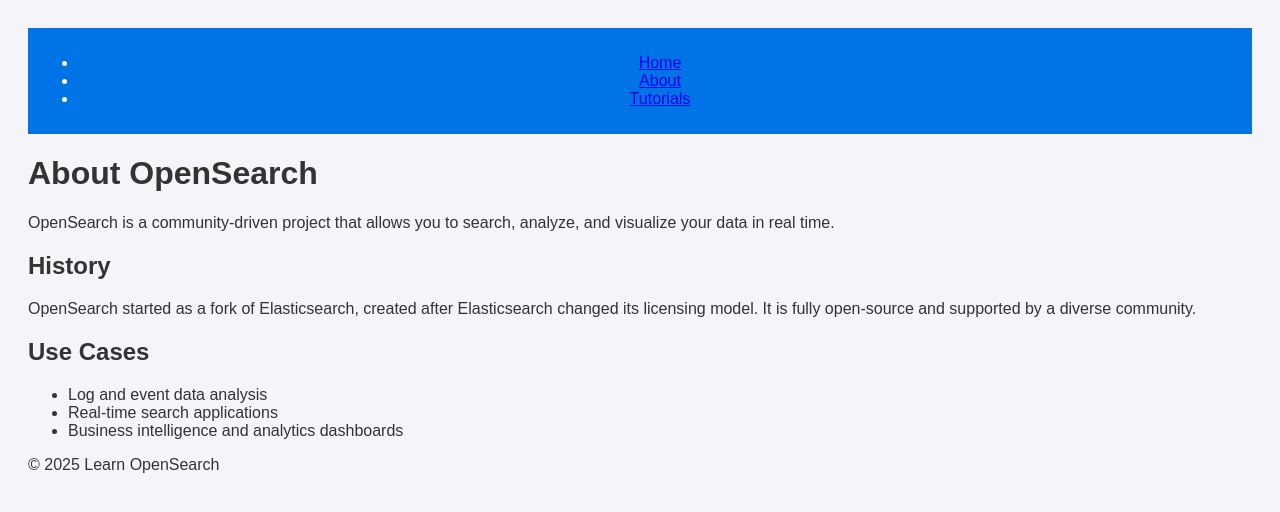
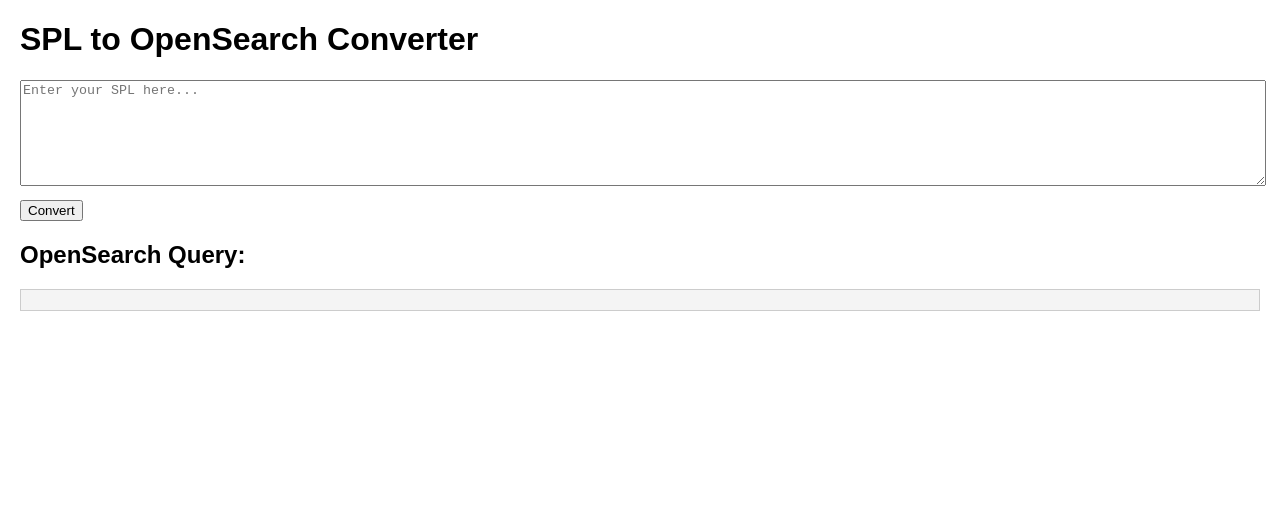
Before and after one commit to tarunmalhtora/Alertconverter, a plain HTML site: page home.html in a window 1280 px wide. Drawn offline with Linux system fonts and the light colour scheme.

Commit message:
Update home.html

```diff
--- a/home.html
+++ b/home.html
@@ -3,33 +3,33 @@
 <head>
     <meta charset="UTF-8">
     <meta name="viewport" content="width=device-width, initial-scale=1.0">
-    <title>About OpenSearch</title>
-    <link rel="stylesheet" href="styles.css">
+    <title>SPL to OpenSearch Converter</title>
+    <style>
+        body { font-family: Arial, sans-serif; margin: 20px; }
+        textarea { width: 100%; height: 100px; }
+        button { margin-top: 10px; }
+        pre { background: #f4f4f4; padding: 10px; border: 1px solid #ccc; }
+    </style>
 </head>
 <body>
-    <header>
-        <nav>
-            <ul>
-                <li><a href="index.html">Home</a></li>
-                <li><a href="about.html">About</a></li>
-                <li><a href="tutorials.html">Tutorials</a></li>
-            </ul>
-        </nav>
-    </header>
-    <main>
-        <h1>About OpenSearch</h1>
-        <p>OpenSearch is a community-driven project that allows you to search, analyze, and visualize your data in real time.</p>
-        <h2>History</h2>
-        <p>OpenSearch started as a fork of Elasticsearch, created after Elasticsearch changed its licensing model. It is fully open-source and supported by a diverse community.</p>
-        <h2>Use Cases</h2>
-        <ul>
-            <li>Log and event data analysis</li>
-            <li>Real-time search applications</li>
-            <li>Business intelligence and analytics dashboards</li>
-        </ul>
-    </main>
-    <footer>
-        <p>&copy; 2025 Learn OpenSearch</p>
-    </footer>
+    <h1>SPL to OpenSearch Converter</h1>
+    <textarea id="splInput" placeholder="Enter your SPL here..."></textarea>
+    <button onclick="convert()">Convert</button>
+    <h2>OpenSearch Query:</h2>
+    <pre id="output"></pre>
+
+    <script>
+        function convert() {
+            const spl = document.getElementById("splInput").value;
+            const opensearchQuery = splToOpenSearch(spl);
+            document.getElementById("output").textContent = opensearchQuery;
+        }
+
+        function splToOpenSearch(spl) {
+            // Basic conversion logic (to be enhanced)
+            // For now, let's just return a placeholder
+            return "Converted OpenSearch Query"; // Replace with actual logic later
+        }
+    </script>
 </body>
 </html>
```
